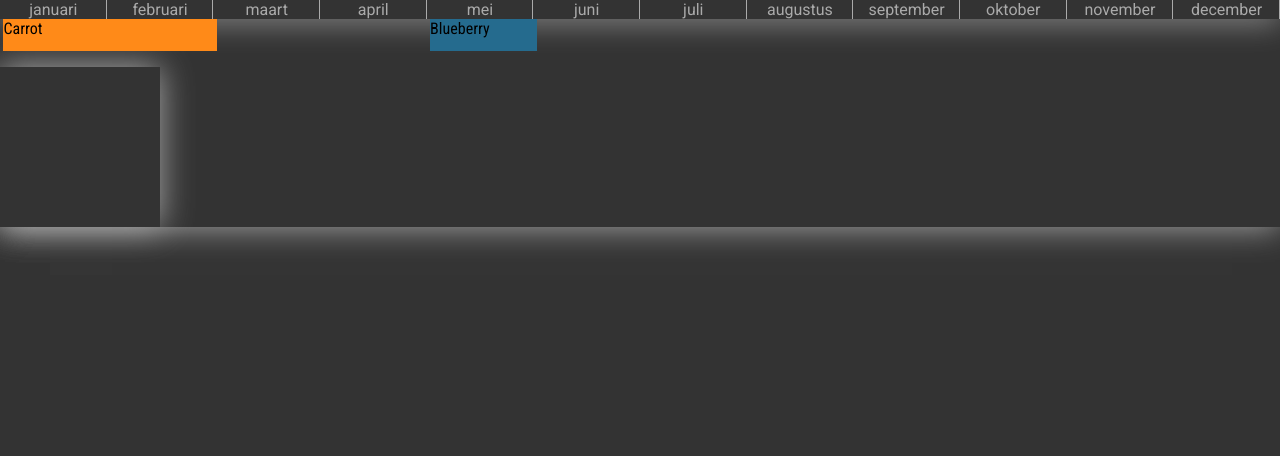
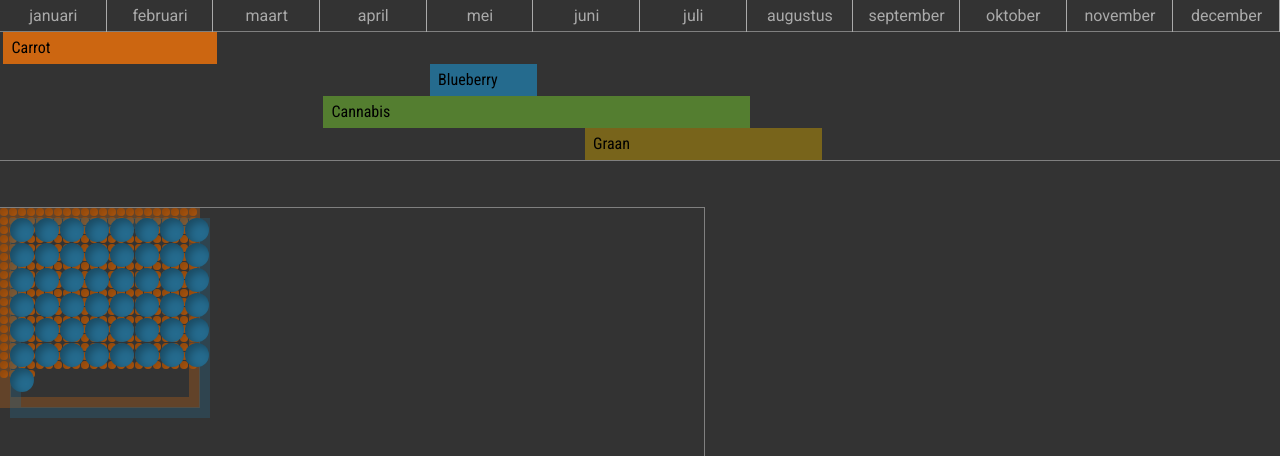
Before and after one commit to Sjeiti/grow, a React (Create React App) app: page / in a window 1280 px wide. Shown: the top 456 px of the page. Built offline with nearby package versions, Linux system fonts and the light colour scheme.

Commit message:
added area

```diff
--- a/package.json
+++ b/package.json
@@ -16,6 +16,7 @@
     "mc_picker": "^1.1.14",
     "react": "17.0.1",
     "react-dom": "17.0.1",
+    "react-draggable": "^4.4.3",
     "react-scripts": "4.0.2",
     "styled-components": "^5.2.1"
   },
--- a/src/App.tsx
+++ b/src/App.tsx
@@ -3,33 +3,56 @@ import {Calendar} from './components/Calendar'
 import styled from 'styled-components'
 import {Land } from './components/Land'
 import {ScheduledPlant} from './model/ScheduledPlant'
+import {Area} from './model/Area'
 
 
+const bed:Area = {
+  x: 0,
+  y: 0,
+  w: 220,
+  h: 220
+}
+const differentBed:Area = {
+  x: 300,
+  y: 0,
+  w: 220,
+  h: 320
+}
 
 const schedule:ScheduledPlant[] = [
   {
     plant: { name: 'Carrot' },
+    bed,
     area: {x:0,y:0,w:100,h:100},
     dateRange: {from:new Date('0000-01-01'),to:new Date('0000-03-01')},
-    color: '#ff8a18'
+    color: '#c61'
   },
   {
-    plant: { name: 'Blueberry' },
-    area: {x:0,y:0,w:100,h:100},
+    plant: { name: 'Blueberry', size: 13 },
+    bed,
+    area: {x:20,y:20,w:100,h:100},
     dateRange: {from:new Date('0000-05-01'),to:new Date('0000-06-01')},
     color: '#256b8e'
+  },
+  {
+    plant: { name: 'Cannabis' },
+    bed: differentBed,
+    area: {x:20,y:20,w:100,h:100},
+    dateRange: {from:new Date('0000-04-01'),to:new Date('0000-08-01')},
+    color: '#547e30'
+  },
+  {
+    plant: { name: 'Graan' },
+    dateRange: {from:new Date('0000-06-15'),to:new Date('0000-08-22')},
+    color: '#78641b'
   }
 ]
 
-
-
-const StyledApp = styled.div`
-  box-shadow: 0 0 32px;
-`
+const StyledApp = styled.div``
 
 export function App() {
   return <StyledApp>
     <Calendar schedule={schedule}></Calendar>
-    <Land></Land>
+    <Land bed={bed} schedule={schedule}></Land>
   </StyledApp>
 }
--- a/src/components/Calendar.tsx
+++ b/src/components/Calendar.tsx
@@ -5,12 +5,14 @@ import {ScheduledPlant} from '../model/ScheduledPlant'
 
 const StyledCalendar = styled.div`
   margin-bottom: 3rem;
-  box-shadow: 0 0 32px;
+  box-shadow: 0 0 0 1px gray;
   header {
    display: flex;
+   box-shadow: 0 -1px 0 gray inset;
    div {
     flex: 0 0 ${1/12*100}%;
     text-align: center;
+    line-height: 2rem;
     &:not(las-child) {
       box-shadow: -1px 0 0 var(--color-fg) inset;
     }
@@ -18,12 +20,15 @@ const StyledCalendar = styled.div`
   }
   div {
     position: relative;
+    min-height: 2rem;
     div {
       color: black;
-      position: absolute;
+      position: relative;
       height: 2rem;
+      padding-left: 0.5rem;
       background-color: orange;
       font-family: var(--font-condensed);
+      line-height: 2rem;
     }
   }
 `
@@ -33,10 +38,10 @@ export function Calendar(attr:{schedule:ScheduledPlant[]}) {
 
   return <StyledCalendar>
     <header>
-      {months.map(month=><div>{month}</div>)}
+      {months.map(month=><div key={month}>{month}</div>)}
     </header>
     <div>
-      {schedule.map(plan=>{
+      {schedule.map((plan,key)=>{
         const {from, to} = plan.dateRange
         const fromPart = datePart(from)
         const toPart = datePart(to)
@@ -46,7 +51,7 @@ export function Calendar(attr:{schedule:ScheduledPlant[]}) {
           width: partToPercentage(widthPart),
           backgroundColor: plan.color
         }
-        return <div style={style}>{plan.plant.name}</div>
+        return <div style={style} key={key}>{plan.plant.name}</div>
       })}
     </div>
   </StyledCalendar>
--- a/src/components/Land.tsx
+++ b/src/components/Land.tsx
@@ -1,19 +1,37 @@
 import styled from 'styled-components'
-import {useEffect, useState} from 'react'
-import {months} from '../config'
+import {ScheduledPlant} from '../model/ScheduledPlant'
+import {Area} from '../model/Area'
+import {PlantArea} from './PlantArea'
 
 const StyledLand = styled.div`
-  box-shadow: 0 0 32px;
-  width: 10rem;
-  height: 10rem;
+  position: relative;
+`
+const StyledBed = styled.div`
+  position: absolute;
+  font-family: var(--font-condensed);
+  color: black;
+  box-shadow: 0 0 0 1px gray;
 `
 
-export function Land() {
+function relativeSize(n:number):string {
+	return `${0.2*n}rem`
+}
 
+export function Land(attr:{bed:Area,schedule:ScheduledPlant[]}) {
+
+  const {bed, schedule} = attr
+  const contents = schedule.filter(plan=>plan.bed===bed)
+
+  const bedStyle = {
+    left: relativeSize(bed.x),
+    top: relativeSize(bed.y),
+    width: relativeSize(bed.w),
+    height: relativeSize(bed.h)
+  }
 
   return <StyledLand>
-    <div>
-
-    </div>
+    <StyledBed style={bedStyle}>
+      {contents.map((plan, key) => <PlantArea plan={plan} key={key} />)}
+    </StyledBed>
   </StyledLand>
 }
--- /dev/null
+++ b/src/components/PlantArea.tsx
@@ -0,0 +1,109 @@
+import styled from 'styled-components'
+import Draggable, {DraggableCore} from 'react-draggable'
+import {ScheduledPlant} from '../model/ScheduledPlant'
+import {rgba} from '../utils/utils'
+import {useCallback, useEffect, useState} from 'react'
+
+const {body} = document
+
+const defaultArea = {x:0,y:0,w:1,h:1}
+
+const StyledPlantArea = styled.div`
+  position: absolute;
+  display: flex;
+  flex-wrap: wrap;
+  align-content: flex-start;
+  line-height: 0.1px;
+`
+const StyledPlant = styled.div`
+  border-radius: 50%;
+  min-width: 2px;
+  min-height: 2px;
+  margin: 0 1px 1px 0;
+  box-shadow: 4px 4px 8px rgba(0,0,0,0.3) inset;
+`
+
+const zoom = 2
+
+function relativeSize(n:number):string {
+	return `${zoom*n}px`
+}
+
+export function PlantArea(attr:{plan:ScheduledPlant}) {
+  const {plant: {name, size = 5}, area = defaultArea, color} = attr.plan
+  const {x, y, w, h} = area
+
+  const [position, setPosition] = useState({x: x/zoom, y: y/zoom})
+  const [move, setMove] = useState({x:0, y:0})
+
+  const [dragging, setDragging] = useState(false)
+
+  const startDragging = useCallback(setDragging.bind(null, true), [])
+  const stopDragging = useCallback(setDragging.bind(null, false), [])
+
+  const [style, setStyle] = useState({
+    left: relativeSize(x),
+    top: relativeSize(y),
+    width: relativeSize(w),
+    height: relativeSize(h),
+    boxShadow: `0 0 0 11px ${rgba(color, 0.3)} inset`
+  })
+
+  const windowMove = useCallback(e=>{
+    const {movementX, movementY} = e
+    setMove({x:movementX, y:movementY})
+  },[])
+
+  useEffect(()=>{
+    const {x:oldx, y:oldy} = position
+    const {x:movex, y:movey} = move
+    const x = oldx + movex
+    const y = oldy + movey
+    setPosition({x,y})
+    setStyle({...style, ...{
+      left: x + 'px',
+      top: y + 'px'
+    }})
+  },[move])
+
+  useEffect(()=>{
+    window.addEventListener('mouseup', stopDragging)
+    window.addEventListener('touchend', stopDragging)
+    return ()=>{
+      window.removeEventListener('mouseup', stopDragging)
+      window.removeEventListener('touchend', stopDragging)
+      window.removeEventListener('mousemove', windowMove)
+      window.removeEventListener('touchmove', windowMove)
+    }
+  }, [])
+
+  useEffect(()=>{
+    if (dragging) {
+      window.addEventListener('mousemove', windowMove)
+      window.addEventListener('touchmove', windowMove)
+    } else {
+      window.removeEventListener('mousemove', windowMove)
+      window.removeEventListener('touchmove', windowMove)
+    }
+  }, [dragging])
+
+  return <StyledPlantArea
+      style={style}
+      title={name}
+      onTouchStart = {startDragging}
+      onMouseDown = {startDragging}
+  >
+    {(()=>{
+      const num = Math.floor(w/size)*Math.floor(h/size)
+      const plantSize = relativeSize(size-1)
+      const plantStyle = {
+        width: plantSize,
+        height: plantSize,
+        backgroundColor: color
+      }
+      return Array.from(new Array(num)).map((n,key)=>
+        <StyledPlant style={plantStyle} key={key}></StyledPlant>
+      )
+    })()}
+  </StyledPlantArea>
+}
--- a/src/model/ScheduledPlant.tsx
+++ b/src/model/ScheduledPlant.tsx
@@ -4,7 +4,8 @@ import {DateRange} from './DateRange'
 
 export interface ScheduledPlant {
   plant: Plant
-  area: Area
+  bed?: Area
+  area?: Area
   dateRange: DateRange
   color: string
 }
--- a/src/utils/utils.tsx
+++ b/src/utils/utils.tsx
@@ -5,3 +5,10 @@ export function datePart(date: Date): number {
 export function partToPercentage(part:number):string {
   return `${100*part}%`
 }
+
+export function rgba(color:string, alpha:number):string {
+  const hexes = color.substr(1)
+  const isThree = hexes.length===3
+  const rgb = isThree?(hexes.match(/./g)||[]).map(s=>s+s):(hexes.match(/.{2}/g)||[])
+  return `rgba(${rgb.map(s=>parseInt(s,16)).join(',')},${alpha})`
+}
--- a/tslint.json
+++ b/tslint.json
@@ -8,7 +8,10 @@
         "semicolon": [true, "never"],
         "quotemark": [true, "single", "avoid-escape", "avoid-template"],
         "space-within-parens": [true, 0],
-        "space-before-function-paren": [true, "never"]
+        "space-before-function-paren": [true, "never"],
+        "trailing-comma": [true, {"multiline": "never", "singleline": "never"}],
+        "no-shadowed-variable": false,
+        "no-console": false
     },
     "rulesDirectory": []
 }
```
Also changed, not shown: src/components/Foo.tsx (added, +45 -0 lines), 1 other file (tests, documents, lock files or other folders).
